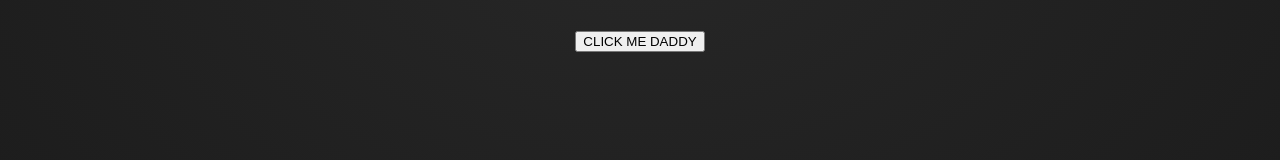
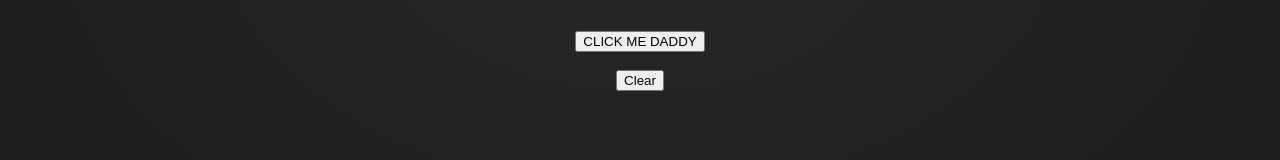
Before and after one commit to aagb1884/WesleySnopes, a React (Create React App) app: page / in a window 1280 px wide. Shown: the part 471-631 px from the top of the page. Built offline with nearby package versions, Linux system fonts and the light colour scheme; a web font is replaced by a local one.

Commit message:
added clear button, query text should stay on screen after its typed

```diff
--- a/src/Containers/WesleyContainer.js
+++ b/src/Containers/WesleyContainer.js
@@ -30,6 +30,7 @@ const WesleyContainer = () => {
     ];
 
     const [image, setImage] = useState("")
+    const [userQuery, setUserQuery] = useState('');
 
     function get_random_response() {
         const randomIndex = Math.floor(Math.random()* imgsrcs.length);
@@ -38,11 +39,20 @@ const WesleyContainer = () => {
         console.log("why does this not work?")
     }
 
+    function handleInputChange(event) {
+        setUserQuery(event.target.value);
+      }
+
+      function handleClear() {
+        setUserQuery('');
+        setImage('');
+      }
+
     return (
         <main>
             <form>
                 <label htmlFor="user-query"><h2>Hey Wesley, I heard...</h2></label>
-                <input type="text" id="user-query" name="user-query" maxLength="1000"></input>
+                <input type="text" id="user-query" name="user-query" maxLength="1000" onChange={handleInputChange}></input>
                 <h2>Is that true?</h2>
                 <button onClick={get_random_response}>CLICK ME DADDY</button>
                 <br />
@@ -51,6 +61,7 @@ const WesleyContainer = () => {
                     {/* {image ? (<img src={image} alt="Wesley's Response" /> ) : ""} */}
                 {image && <img src={image} alt="Wesley's Response" />}
                 </section>
+                <button onClick={handleClear}>Clear</button>
             </form>
         </main>
      );
```
